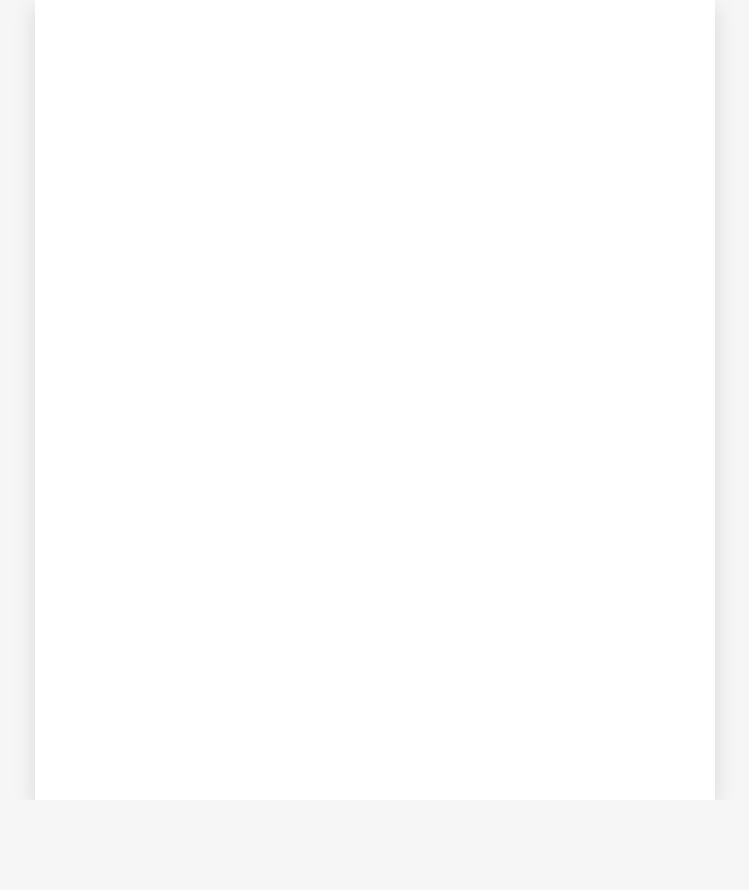
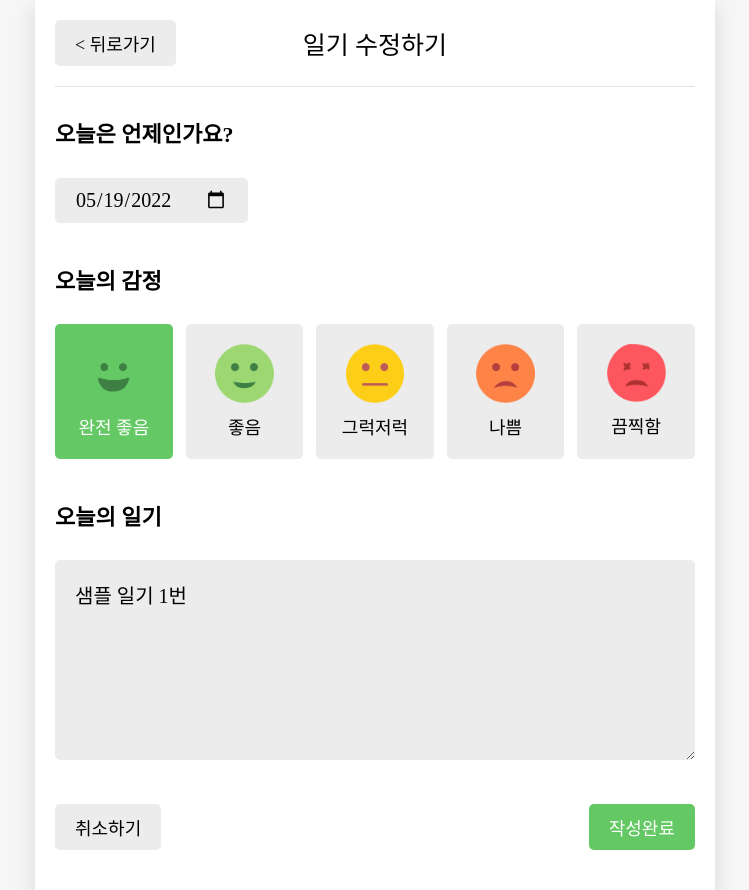
Before and after one commit to jplendor/emotion-diary, a React (Create React App) app: page /edit/1 in a window 1280 px wide. Before the commit this address had no page. Shown: the whole page, without its empty margins (265-1014 px from the left). Before the commit the page ends 800 px from the top, so only its background shows below. Built offline with nearby package versions, Linux system fonts and the light colour scheme; a web font is replaced by a local one.

Commit message:
edit DiaryEditor, Edit Page

```diff
--- a/src/App.js
+++ b/src/App.js
@@ -92,7 +92,7 @@ function App() {
                     <Routes>
                         <Route path="/" element={<Home />} />
                         <Route path="/new" element={<New />} />
-                        <Route path="/edit" element={<Edit />} />
+                        <Route path="/edit/:id" element={<Edit />} />
                         <Route path="/diary/:id" element={<Diary />} />
                     </Routes>
                 </div>
--- a/src/components/DiaryEditor.js
+++ b/src/components/DiaryEditor.js
@@ -1,5 +1,5 @@
 import { useNavigate } from "react-router-dom";
-import { useState, useRef, useContext } from "react";
+import { useState, useRef, useContext, useEffect } from "react";
 import { DiaryDispatchContext } from "../App";
 
 import MyHeader from "./MyHeader";
@@ -9,27 +9,27 @@ import EmotionItem from "./EmotionItem";
 const emotionList = [
     {
         emotion_id: 1,
-        emotion_img: process.env.PUBLIC_URL + `assets/emotion1.png`,
+        emotion_img: process.env.PUBLIC_URL + `/assets/emotion1.png`,
         emotion_descript: "완전 좋음",
     },
     {
         emotion_id: 2,
-        emotion_img: process.env.PUBLIC_URL + `assets/emotion2.png`,
+        emotion_img: process.env.PUBLIC_URL + `/assets/emotion2.png`,
         emotion_descript: "좋음",
     },
     {
         emotion_id: 3,
-        emotion_img: process.env.PUBLIC_URL + `assets/emotion3.png`,
+        emotion_img: process.env.PUBLIC_URL + `/assets/emotion3.png`,
         emotion_descript: "그럭저럭",
     },
     {
         emotion_id: 4,
-        emotion_img: process.env.PUBLIC_URL + `assets/emotion4.png`,
+        emotion_img: process.env.PUBLIC_URL + `/assets/emotion4.png`,
         emotion_descript: "나쁨",
     },
     {
         emotion_id: 5,
-        emotion_img: process.env.PUBLIC_URL + `assets/emotion5.png`,
+        emotion_img: process.env.PUBLIC_URL + `/assets/emotion5.png`,
         emotion_descript: "끔찍함",
     },
 ];
@@ -38,13 +38,13 @@ const getStringDate = (date) => {
     return date.toISOString().slice(0, 10);
 };
 
-const DiaryEditor = () => {
+const DiaryEditor = ({ isEdit, originData }) => {
     const contentRef = useRef();
     const [content, setContent] = useState("");
     const [emotion, setEmotion] = useState(3);
     const [date, setDate] = useState(getStringDate(new Date()));
 
-    const { onCreate } = useContext(DiaryDispatchContext);
+    const { onCreate, onEdit } = useContext(DiaryDispatchContext);
 
     const handleClickEmote = (emotion) => {
         setEmotion(emotion);
@@ -56,16 +56,37 @@ const DiaryEditor = () => {
             return;
         }
 
-        onCreate(date, content, emotion);
+        if (
+            window.confirm(
+                isEdit
+                    ? "일기를 수정하시겠습니까?"
+                    : "새로운 일기를 작성하시겠습니까?"
+            )
+        ) {
+            if (!isEdit) {
+                onCreate(date, content, emotion);
+            } else {
+                onEdit(originData.id, date, content, emotion);
+            }
+        }
+
         navigate("/", { replace: true });
     };
 
     const navigate = useNavigate();
 
+    useEffect(() => {
+        if (isEdit) {
+            setDate(getStringDate(new Date(parseInt(originData.date))));
+            setEmotion(originData.emotion);
+            setContent(originData.content);
+        }
+    }, [isEdit, originData]);
+
     return (
         <div className="DiaryEditor">
             <MyHeader
-                headerText={"새 일기 쓰기"}
+                headerText={isEdit ? "일기 수정하기" : "새 일기 쓰기"}
                 leftChild={
                     <MyButton
                         text={"< 뒤로가기"}
--- a/src/components/EmotionItem.js
+++ b/src/components/EmotionItem.js
@@ -13,7 +13,7 @@ const EmotionItem = ({
             ].join(" ")}
             onClick={() => onClick(emotion_id)}
         >
-            <img src={emotion_img} />
+            <img src={emotion_img} alt="감정 이미지" />
             <span>{emotion_descript}</span>
         </div>
     );
--- a/src/pages/Edit.js
+++ b/src/pages/Edit.js
@@ -1,8 +1,33 @@
+import { useContext, useEffect, useState } from "react";
+import { useNavigate, useParams } from "react-router-dom";
+import { DiaryStateContext } from "../App";
+
+import DiaryEditor from "../components/DiaryEditor";
+
 const Edit = () => {
+    const [originData, setOriginData] = useState();
+    const diaryList = useContext(DiaryStateContext);
+    const navigate = useNavigate();
+    const { id } = useParams();
+
+    useEffect(() => {
+        if (diaryList.length >= 1) {
+            const targetDiary = diaryList.find(
+                (item) => parseInt(item.id) === parseInt(id)
+            );
+            if (targetDiary) {
+                setOriginData(targetDiary);
+            } else {
+                navigate("/", { replace: true });
+            }
+        }
+    }, [id, diaryList]);
+
     return (
         <div>
-            <h1>Edit</h1>
-            <p>이곳은 Edit 입니다.</p>
+            {originData && (
+                <DiaryEditor isEdit={true} originData={originData} />
+            )}
         </div>
     );
 };
```
